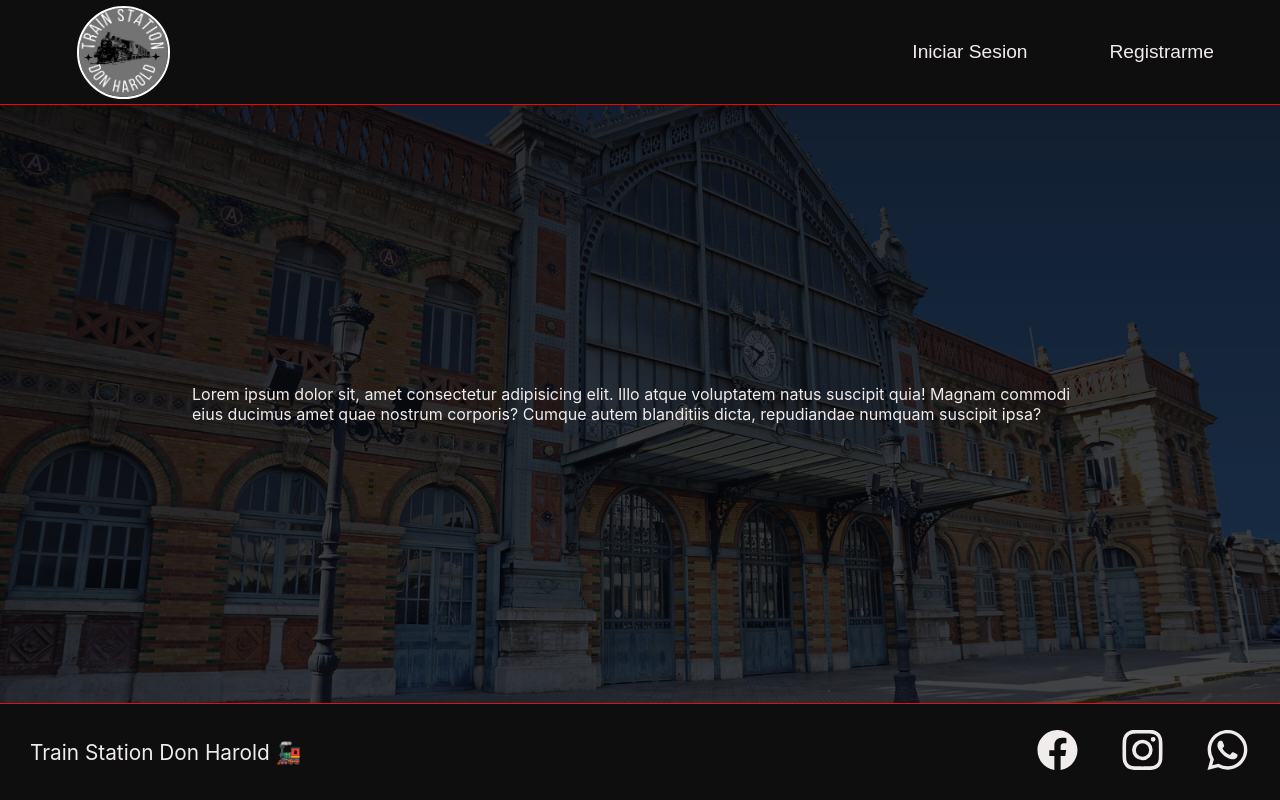
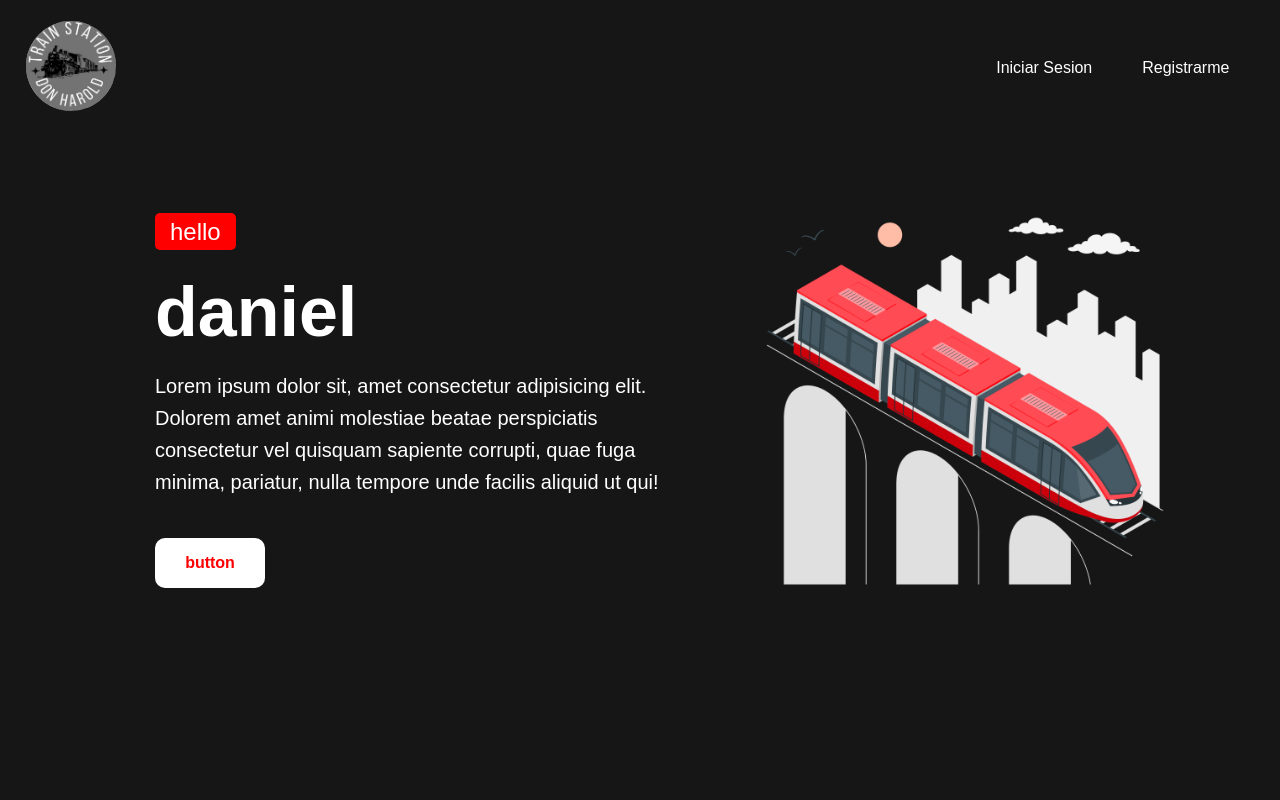
Before and after one commit to aldana212/Proyecto_arley, a React (Create React App) app in the folder frontend/: page / in a window 1280 px wide. Built offline with nearby package versions, Linux system fonts and the light colour scheme; the HTML template or start-up script is replaced by a standard one.

Commit message:
cambie el diseño del home principal y agregue una imagen de trains

```diff
--- a/frontend/public/index.html
+++ b/frontend/public/index.html
@@ -10,6 +10,7 @@
       content="Web site created using create-react-app"
     />
     <link rel="apple-touch-icon" href="%PUBLIC_URL%/logo192.png" />
+    <link rel="stylesheet" href="https://unpkg.com/boxicons@latest/css/boxicons.min.css" />
     <!--
       manifest.json provides metadata used when your web app is installed on a
       user's mobile device or desktop. See https://developers.google.com/web/fundamentals/web-app-manifest/
--- a/frontend/src/components/login.jsx
+++ b/frontend/src/components/login.jsx
@@ -1,6 +1,6 @@
 import React from 'react'
 import Style from '../cssComponents/register.module.css'
-import logo from "../img/logo.jpg";
+import cancel from "../img/cancel.png";
 
 
 export function Login({click, clicked}) {
@@ -9,7 +9,7 @@ export function Login({click, clicked}) {
           {click &&
           <form  className={Style.form} id="form">
           <div onClick={() => clicked(false)} className={Style.close} id="close">
-            <img className={Style.imgClose} img={logo} alt="" />
+            <img className={Style.imgClose} img={cancel} alt="hola" />
           </div>
           <h2 className={Style.h2}>INICIAR SESION</h2>
           <input className={Style.txtCedulaIniciar} type="text" id="txtCedulaIniciar" placeholder="Ingresa tu cedula" />
--- a/frontend/src/cssComponents/home.module.css
+++ b/frontend/src/cssComponents/home.module.css
@@ -1,55 +1,192 @@
-.header {
-    background-color: #0f0e0e;
+header{
+    position: fixed;
     width: 100%;
-    height: 13vh;
+    height: 17vh;
+    z-index: 1;
     display: flex;
     justify-content: space-between;
     align-items: center;
-    border-bottom: 1px solid red;
-  }
-
-.logo {
-    width: 89px;
-    height: 89px;
-    margin-left: 6%;
-    border-radius: 50%;
-    border: 2px solid white;
-    transition: .1s ease;
+    background: transparent;
+    padding: 0px 7%;
 }
 
-.logo:hover {
-    width: 100px;
-    height: 100px;
+.logo img{
+    width: 90px;
+    height: 90px;
+    border-radius: 50%;
 }
 
-.links_container {
+.navbar{
     display: flex;
-    list-style-type: none;
 }
 
-.links {
+.navbar li{
+    position: relative;
+}
+
+.navbar button{
     cursor: pointer;
-    color: #f1ecec;
-    margin: 10px;
-    font-size: 1.2rem;
+    color: #fff;
+    font-weight: 500;
+    font-size: 1rem;
+    padding: 15px 25px;
     background: none;
     border: none;
-    margin-right: 60px;
+    position: relative;
 }
 
-.article {
-    height: 74.8vh;
-    width: 100%;
-    background: linear-gradient(rgba(5, 7, 12, 0.85), rgba(5, 7, 12, 0.75)),
-      url(../img/estacion.jpg) no-repeat center;
-    background-size: cover;
-    display: flex;
-    align-items: center;
-    justify-content: center;
-    flex-direction: column;
+.navbar button::after{
+    content: '';
+    position: absolute;
+    width: 0;
+    height: 2px;
+    background: #db0606;
+    left: 0;
+    bottom: -4px;
+    transition:  ease .42s;
 }
 
-.parrafo {
-    width: 70%;
-    color: #f1ecec;
+.navbar button:hover::after{
+    width: 100%;
 }
+
+
+/* primera seccion */
+
+
+.container{
+    height: 100vh;
+    width: 100%;
+    display: flex;
+    justify-content: center;
+    align-items: center;
+    position: relative;
+}
+
+.text{
+    padding:  50px;
+}
+
+.text .slide{
+    margin-bottom: 20px;
+}
+
+.text .one{
+    padding: 5px 15px;
+    line-height: 40px;
+    font-size: 24px;
+    font-weight: 500;
+    border-radius: 5px;
+    background: #ff0000;
+    color: #fff;
+}
+
+.text h1{
+    font-size: 70px;
+    font-weight: 700;
+    color: #fff;
+    margin:  0 0 18px;
+}
+
+.text p{
+    max-width: 550px;
+    color: #fff;
+    font-size: 20px;
+    line-height: 1.6;
+    margin-bottom: 40px;
+}
+
+.btn{
+    font-size: 16px;
+    display: flex;
+    justify-content: center;
+    text-decoration: none;
+    align-items: center;
+    font-weight: 600;
+    width: 20%;
+    height: 50px;
+    border-radius: 10px;
+    background-color: #fff;
+    color: #FF0000;
+    transition: ease .1s;
+}
+
+.btn:hover{
+    width: 23%;
+    height: 60px;
+    background-color: rgb(255, 0, 0);
+    color: #fff;
+    transition: ease .1s;
+}
+
+.logo1 img{
+    width: 420px;
+    height: auto;
+}
+
+/* footer */
+
+.social{
+    position: absolute;
+    top: 50%;
+    padding:  0 3%;
+    transform:  translateY(-50%);
+}
+
+.social ul li{
+    margin: 30px;
+}
+
+
+.social ul li #instagram{
+    font-size: 28px;
+    background: radial-gradient(circle at 30% 100%, #FED373 4%, #F15245 30%, #D92E7F 62%, #9B36B7 85%, #515ECF);
+    color: #fff;
+    border-radius: 5px;
+    transition:  all .30s;
+}
+
+.social ul li #whatsapp{
+    font-size: 28px;
+    background: rgb(6, 219, 73);
+    color: #fff;
+    border-radius: 5px;
+    transition:  all .30s;
+}
+
+.social ul li #facebook{
+    font-size: 28px;
+    background: #515ECF;
+    color: #fff;
+    border-radius: 5px;
+    transition:  all .30s;
+}
+
+
+.social ul li #instagram:hover,
+ul li #whatsapp:hover,
+ul li #facebook:hover{
+    transform:  translateY(-5px);
+    font-size: 38px;
+}
+
+.social ul li i:hover{
+    transform:  translateY(-5px);
+    font-size: 38px;
+}
+
+@media (max-width: 1280px) {
+    header{
+        padding:  18px 2%;
+        transition:  .2s;
+    }
+    section{
+        padding: 0 2%;
+        transition: .2s;
+    }
+    .social{
+        top: -39%;
+        transition: .2s;
+        /* display: none; */
+    }
+}
--- a/frontend/src/cssComponents/register.module.css
+++ b/frontend/src/cssComponents/register.module.css
@@ -11,6 +11,7 @@
     left: 50%;
     top: 50%;
     transform: translate(-50%, -50%);
+    z-index: 2;
     /* visibility: hidden; */
 }
 
@@ -64,6 +65,7 @@
     left: 50%;
     top: 50%;
     transform: translate(-50%, -50%);
+    z-index: 2;
     /* visibility: hidden; */
 }
 
--- a/frontend/src/index.css
+++ b/frontend/src/index.css
@@ -1,3 +1,12 @@
+*{
+  margin: 0;
+  padding: 0;
+  list-style: none;
+  text-decoration: none;
+  font-family: 'Poppins', sans-serif;
+  box-sizing: border-box;
+}
+
 body {
   margin: 0;
   font-family: -apple-system, BlinkMacSystemFont, 'Segoe UI', 'Roboto', 'Oxygen',
@@ -5,6 +14,7 @@ body {
     sans-serif;
   -webkit-font-smoothing: antialiased;
   -moz-osx-font-smoothing: grayscale;
+  background-color: #161616;
 }
 
 code {
--- a/frontend/src/pages/home.jsx
+++ b/frontend/src/pages/home.jsx
@@ -1,7 +1,8 @@
 import React from 'react'
 import Style from '../cssComponents/home.module.css'
-import { Footer } from '../components/footer';
+// import { Footer } from '../components/footer';
 import logo from "../img/logo.jpg";
+import train from "../img/Train-amico.png";
 import { useState} from "react";
 import { Register } from '../components/register';
 import { Login} from '../components/login';
@@ -11,32 +12,71 @@ export function Home() {
     const [clickLogin, setClickLogin] = useState(false);
     const [clickRegis, setClickRegis] = useState(false);
 
-  return (
+  return(
     <>
       <header className={Style.header}>
-         <img className={Style.logo} src={logo} alt="Logo"></img>
-           <nav>
-              <ul className={Style.links_container}>
-                 <li>
-                 <button onClick={() =>setClickLogin(!clickLogin)} id="btnInicioSesion" className={Style.links}>Iniciar Sesion</button>
-                 </li>
-                 <li>
-                 <button onClick={() =>setClickRegis(!clickRegis)} id="btnRegistro" className={Style.links}>Registrarme</button>
-                 </li>
-              </ul>
-           </nav>
+        <a href="#" className={Style.logo}><img src={logo} alt="" /></a>
+        <ul className={Style.navbar}>
+         <li><button onClick={() =>setClickLogin(!clickLogin)}>Iniciar Sesion</button></li>
+         <li><button onClick={() =>setClickRegis(!clickRegis)}>Registrarme</button></li>
+        </ul>
       </header>
-      <main className={Style.article}>
-        <p className={Style.parrafo}>
-            Lorem ipsum dolor sit, amet consectetur adipisicing elit. Illo atque
-            voluptatem natus suscipit quia! Magnam commodi eius ducimus amet quae
-            nostrum corporis? Cumque autem blanditiis dicta, repudiandae numquam
-            suscipit ipsa?
-        </p>
-        <Register click1={clickRegis} clicked1={setClickRegis}/>
-        <Login click={clickLogin} clicked={setClickLogin}/>
-     </main>
-     <Footer />
+
+    <Register click1={clickRegis} clicked1={setClickRegis}/>
+    <Login click={clickLogin} clicked={setClickLogin}/>
+
+    <section className={Style.container}>
+      <div className={Style.text}>
+        <div className={Style.slide}>
+            <span className={Style.one}>hello</span>
+        </div>
+        <h1>daniel</h1>
+        <p>Lorem ipsum dolor sit, amet consectetur adipisicing elit. Dolorem amet animi molestiae beatae
+        perspiciatis consectetur vel quisquam sapiente corrupti, quae fuga minima, pariatur, nulla tempore unde facilis aliquid ut qui!</p>
+        <div className={Style.button}>
+            <a href="#" className={Style.btn}>button</a>
+        </div>
+      </div>
+      <div className={Style.logo1}>
+        <img src={train} alt="" />
+      </div>
+    </section>
+
+    <div className={Style.social}>
+        <ul>
+            <li><a href="#"><i class='bx bxl-facebook' id={Style.facebook}></i></a></li>
+            <li><a href="#"><i class='bx bxl-whatsapp' id={Style.whatsapp}></i></a></li>
+            <li><a href="#"><i class='bx bxl-instagram' id={Style.instagram}></i></a></li>
+        </ul>
+    </div>
     </>
-  )
+  );
+  // return (
+  //   <>
+  //     <header className={Style.header}>
+  //        <img className={Style.logo} src={logo} alt="Logo"></img>
+  //          <nav>
+  //             <ul className={Style.links_container}>
+  //                <li>
+  //                <button onClick={() =>setClickLogin(!clickLogin)} id="btnInicioSesion" className={Style.links}>Iniciar Sesion</button>
+  //                </li>
+  //                <li>
+  //                <button onClick={() =>setClickRegis(!clickRegis)} id="btnRegistro" className={Style.links}>Registrarme</button>
+  //                </li>
+  //             </ul>
+  //          </nav>
+  //     </header>
+  //     <main className={Style.article}>
+  //       <p className={Style.parrafo}>
+  //           Lorem ipsum dolor sit, amet consectetur adipisicing elit. Illo atque
+  //           voluptatem natus suscipit quia! Magnam commodi eius ducimus amet quae
+  //           nostrum corporis? Cumque autem blanditiis dicta, repudiandae numquam
+  //           suscipit ipsa?
+  //       </p>
+  //       <Register click1={clickRegis} clicked1={setClickRegis}/>
+  //       <Login click={clickLogin} clicked={setClickLogin}/>
+  //    </main>
+  //    <Footer />
+  //   </>
+  // )
 }
```
Also changed, not shown: frontend/src/img/Train-amico.png (added).
